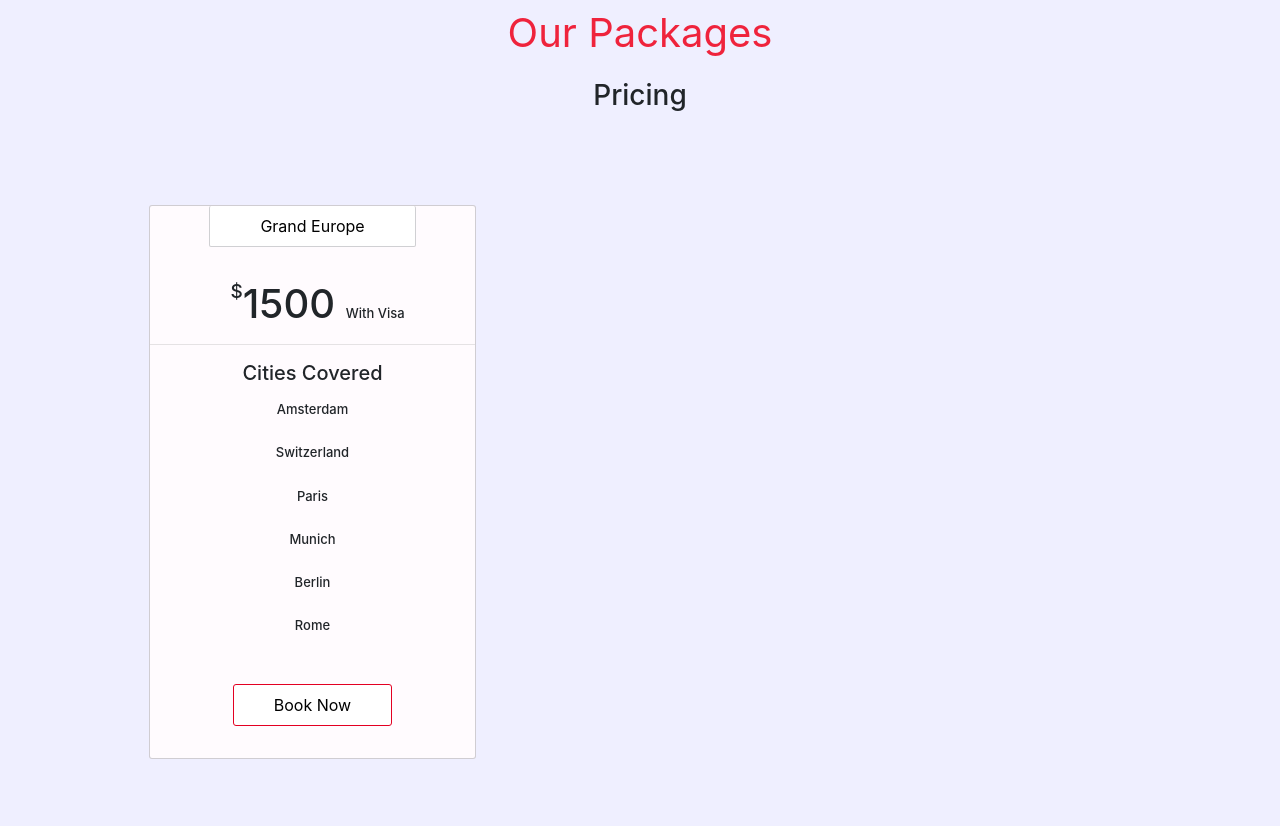
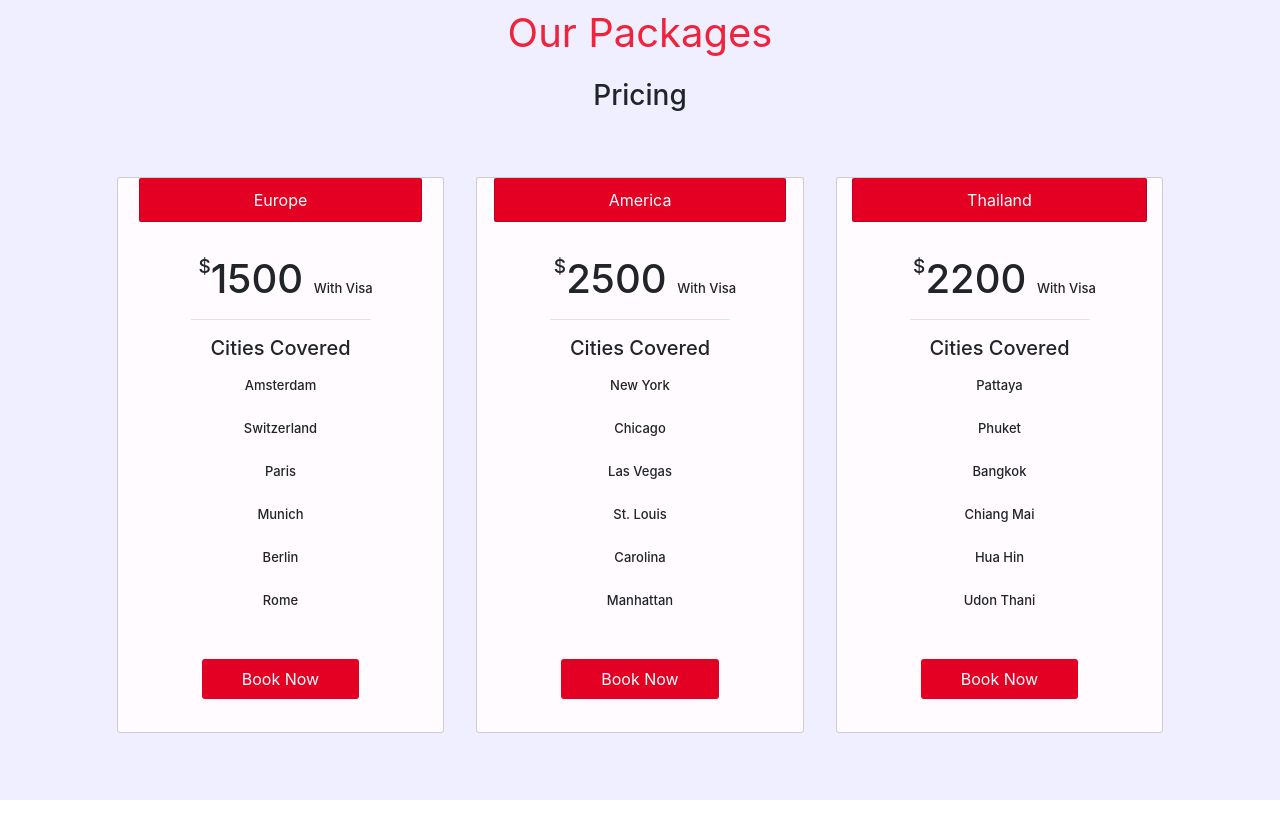
Before and after one commit to smitmehta19/Wonderlust, a plain HTML site: page index.html in a window 1280 px wide. Shown: the part 2183-3009 px from the top of the page. After the commit the page ends 2983 px from the top, so only its background shows below. Drawn offline with nearby package versions, Linux system fonts and the light colour scheme; a web font is replaced by a local one.

Commit message:
Pricing Ssection

```diff
--- a/index.html
+++ b/index.html
@@ -231,7 +231,7 @@
   <!-- Pricing -->
 
 <div class="content-3">
-  <div class="row text-center pt-4">
+  <div class="row text-center p-4">
     <div class="col-md-12">
       <p>Our Packages</p>
       <h3>Pricing</h3>
@@ -239,8 +239,12 @@
   </div>
   <div class="row" style="justify-content:center;">
     <div class="col-md-3  m-3">
-      <div class="basic text-center pro">
-        <p>Grand Europe</p>
+      <div class="text-center pro">
+        <span class="basic-border"></span>
+        <span class="basic-border"></span>
+        <span class="basic-border"></span>
+        <span class="basic-border"></span>
+        <p>Europe</p>
         <div class="price">
           <h1>
             <span class="dollar">$</span>1500
@@ -248,7 +252,7 @@
           </h1>
         </div>
       <div style="padding:5%, 20%">
-      <hr>
+      <hr width="180px">
       <h5>Cities Covered</h5>
       <h6>Amsterdam</h6>
       <h6>Switzerland</h6>
@@ -262,8 +266,56 @@
 
     </div>
 
-<div class="col-md-3"></div>
-<div class="col-md-3"></div>
+<div class="col-md-3 m-3">
+  <div class="pro text-center">
+    <span class="pro-span"></span>
+    <span class="pro-span"></span>
+    <p>America</p>
+    <div class="price">
+      <h1>
+        <span class="dollar">$</span>2500
+        <span style="font-size:13px;">With Visa</span>
+      </h1>
+    </div>
+  <div style="padding:5%, 20%">
+  <hr width="180px">
+  <h5>Cities Covered</h5>
+  <h6>New York</h6>
+  <h6>Chicago</h6>
+  <h6>Las Vegas</h6>
+  <h6>St. Louis</h6>
+  <h6>Carolina</h6>
+  <h6>Manhattan</h6>
+    </div>
+    <a href="#">Book Now</a>
+</div>
+</div>
+<div class="col-md-3 m-3">
+  <div class=" pro  text-center">
+    <span class="basic-border"></span>
+    <span class="basic-border"></span>
+    <span class="basic-border"></span>
+    <span class="basic-border"></span>
+    <p>Thailand</p>
+    <div class="price">
+      <h1>
+        <span class="dollar">$</span>2200
+        <span style="font-size:13px;">With Visa</span>
+      </h1>
+    </div>
+  <div style="padding:5%, 20%">
+  <hr width="180px">
+  <h5>Cities Covered</h5>
+  <h6>Pattaya</h6>
+  <h6>Phuket</h6>
+  <h6>Bangkok</h6>
+  <h6>Chiang Mai</h6>
+  <h6>Hua Hin</h6>
+  <h6>Udon Thani</h6>
+    </div>
+    <a href="#">Book Now</a>
+</div>
+</div>
 </div>
 
 
```
